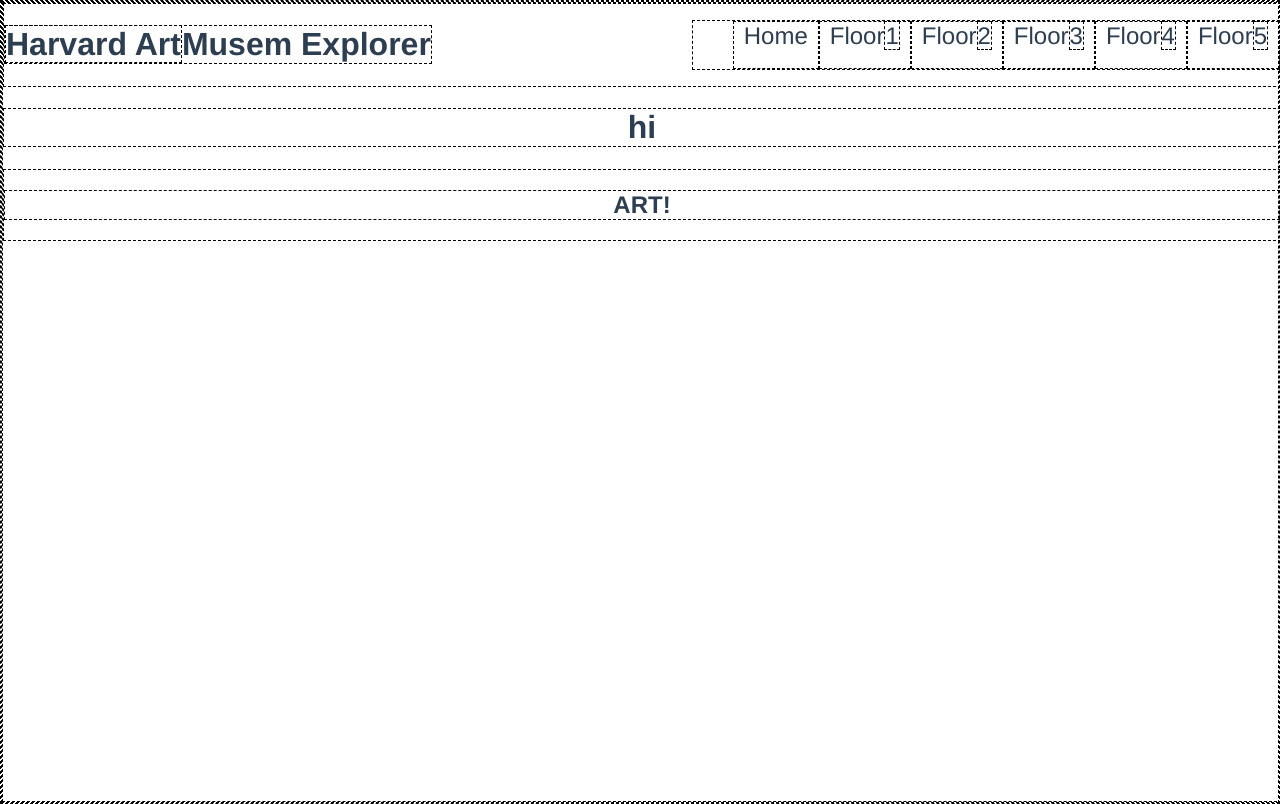
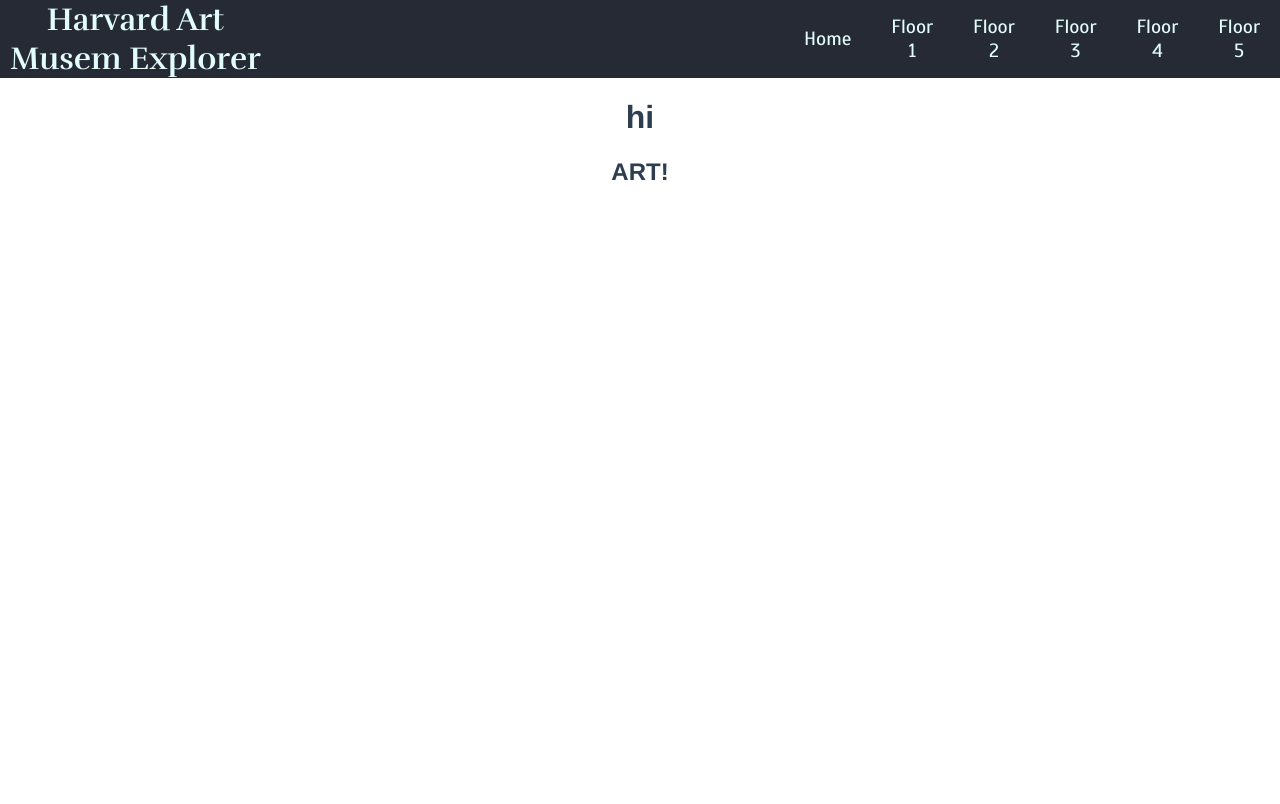
Before and after one commit to NimSum/harvard-art-museum, a Vue app: page / in a window 1280 px wide. Built offline with nearby package versions, Linux system fonts and the light colour scheme.

Commit message:
Adds bg, layout, color, font styling to header

```diff
--- a/src/App.vue
+++ b/src/App.vue
@@ -25,7 +25,6 @@
 
 * {
   box-sizing: border-box;
-  border: 1px dashed black;
 }
 
 body {
--- a/src/components/Header.vue
+++ b/src/components/Header.vue
@@ -22,13 +22,32 @@
   header {
     display: flex;
     justify-content: space-between;
+    background: #252A34;
+    color: #E3FDFD;
   }
+
+  h1 {
+    display: flex;
+    flex-direction: column;
+    font-family: 'Rufina', serif;
+    margin: 0 10px;
+  }
+
   ul {
     display: flex;
+    margin: 0;
     li {
       list-style-type: none;
-      font-size: 1.5rem;
-      padding: 0 10px;
+      font-size: 1.2rem;
+      padding: 0 20px;
+      display: flex;
+      justify-content: center;
+      flex-direction: column;
+      font-family: 'Scada', sans-serif;
+
+      span {
+        display: block;
+      }
     }
   }
 </style>
```
